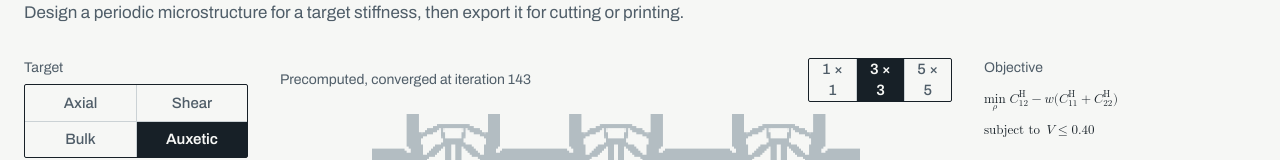
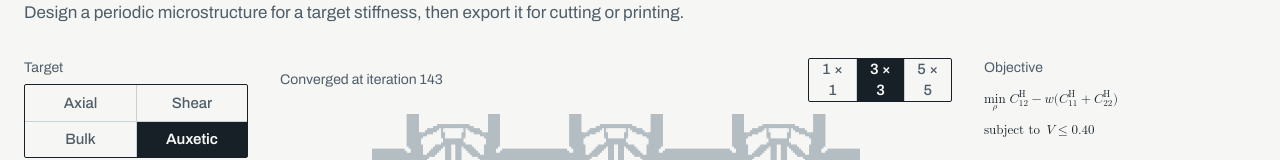
Before and after one commit to likemaestro/likemaestro.github.io, a React (Create React App) app: page /tools/unit-cell in a window 1280 px wide. Shown: the part 179-339 px from the top of the page. Built offline with nearby package versions, Linux system fonts and the light colour scheme.

Commit message:
Unit-cell designer: the stored result reads as converged, not precomputed, as on the hero

```diff
--- a/src/tools/unit-cell/UnitCellDesigner.tsx
+++ b/src/tools/unit-cell/UnitCellDesigner.tsx
@@ -141,7 +141,7 @@ const UnitCellDesigner: React.FC = () => {
         : mode === "ready" ? "Start design. Press Run."
           : mode === "converged" ? ((res.grey ?? 0) > 0.5 ? `Stayed grey (iteration ${res.iter}). Try another seed or the checked settings.`
             : res.iter >= 160 ? `Stopped at the iteration limit (${res.iter})` : `Converged at iteration ${res.iter}`)
-            : `Precomputed, converged at iteration ${res.iter}`;
+            : `Converged at iteration ${res.iter}`;
   const runText = mode === "running" ? "Pause" : mode === "paused" ? "Resume" : mode === "ready" ? "Run" : "Run again";
   const label = `${tiles} by ${tiles} tiling of a unit cell optimized for ${T.aria}. ${status}.`;
 
@@ -225,7 +225,7 @@ const UnitCellDesigner: React.FC = () => {
           </Field>
           {!vetted && <p className="t-small text-ink-2">Seeds are checked at V = 0.40 and filter radius 2. Other settings can end grey or in separate pieces; the checks below the result say which.</p>}
           {supported && <button type="button" onClick={toggle} className="btn btn-solid self-start">{runText}</button>}
-          {!supported && <p className="t-small text-ink-2">This browser can’t run the solver; the precomputed design shows instead.</p>}
+          {!supported && <p className="t-small text-ink-2">This browser can’t run the solver, so it shows a design computed in advance.</p>}
         </div>
 
         {/* Lattice: first on phones, sized from the viewport height on larger screens so the tool fits the first screen */}
```
